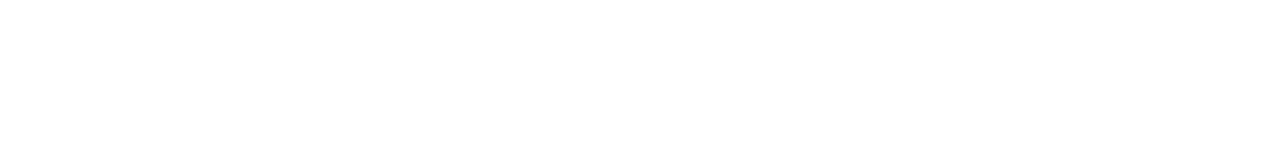
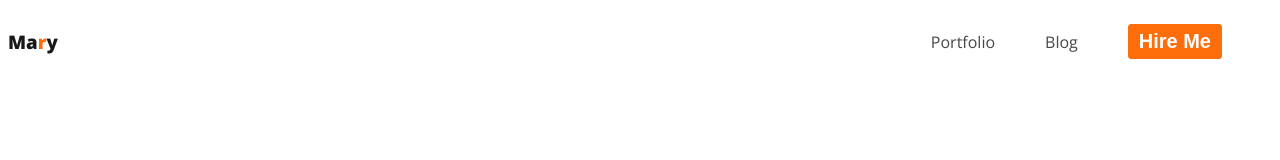
Before and after one commit to joynal-uddin/portfolio-resources, a plain HTML site: page index.html in a window 1280 px wide. Drawn offline with nearby package versions, Linux system fonts and the light colour scheme.

Commit message:
new commit

```diff
--- a/index.html
+++ b/index.html
@@ -4,8 +4,21 @@
     <meta charset="UTF-8">
     <meta name="viewport" content="width=device-width, initial-scale=1.0">
     <title>Document</title>
+    <link rel="preconnect" href="https://fonts.googleapis.com">
+<link rel="preconnect" href="https://fonts.gstatic.com" crossorigin>
+<link href="https://fonts.googleapis.com/css2?family=Open+Sans:ital,wght@0,300..800;1,300..800&display=swap" rel="stylesheet">
+    <link rel="stylesheet" href="styles/porfolio.css">
 </head>
 <body>
-
+    <header>
+        <nav>
+            <h3 class="nav-title">Ma<span class="text-primary">r</span>y</h3>
+            <ul>
+                <li><a href="">Portfolio</a></li>
+                <li><a href="">Blog</a></li>
+                <li><button class="button-primary">Hire Me</button></li>
+            </ul>
+        </nav>
+    </header>
 </body>
 </html>
--- /dev/null
+++ b/styles/porfolio.css
@@ -0,0 +1,50 @@
+/* common shared styles */
+body{
+  font-family: "Open Sans", sans-serif;
+  font-optical-sizing: auto;
+
+}
+.text-primary{
+    color: #FD6E0A;
+
+}
+
+.button-primary{
+    text-align: center;
+    font-size: 20px;
+    font-weight: 700;
+    color: #fff;
+    background-color: #FD6E0A;
+    border: 1px solid #FD6E0A;
+    border-radius: 3px;
+    padding: 5px 10px;
+
+}
+/*nav related styles*/
+nav{
+    display: flex;
+    justify-content: space-between;
+    align-items: center;
+
+}
+
+.nav-title{
+    font-size: 45;
+    font-weight: 800;
+    color:#181818 ;
+}
+
+nav> ul{
+    display: flex;
+    align-items: center;
+}
+nav li{
+    list-style: none;
+    margin-right: 50px ;
+
+}
+
+nav a {
+    text-decoration: none;
+    color: #474747;
+}
```
